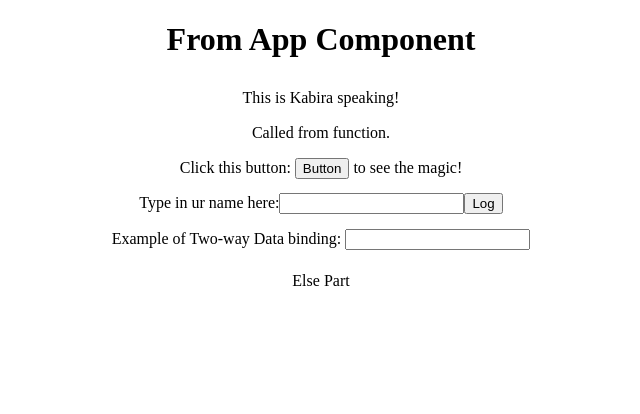
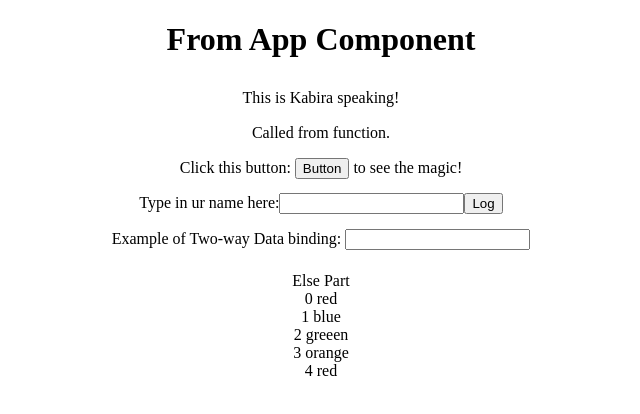
Before and after one commit to sanket0896/Angluar-6, an Angular app in the folder binding/: page / in a window 1280 px wide. Shown: the top 414 px of the page, without its empty margins (319-959 px from the left). Built offline with nearby package versions, Linux system fonts and the light colour scheme.

Commit message:
for loop

```diff
--- a/binding/src/app/learning/learning.component.html
+++ b/binding/src/app/learning/learning.component.html
@@ -12,3 +12,6 @@
 <ng-template #elsePart>
   Else Part
 </ng-template>
+<div *ngFor="let color of colors; index as i">
+  {{i}} {{color}}
+</div>
--- a/binding/src/app/learning/learning.component.ts
+++ b/binding/src/app/learning/learning.component.ts
@@ -11,6 +11,7 @@ export class LearningComponent implements OnInit {
   public message = "";
   public name = "";
   public display = false;
+  public colors = ["red", "blue", "greeen", "orange", "red"];
   constructor() { }
 
   ngOnInit() {
```
